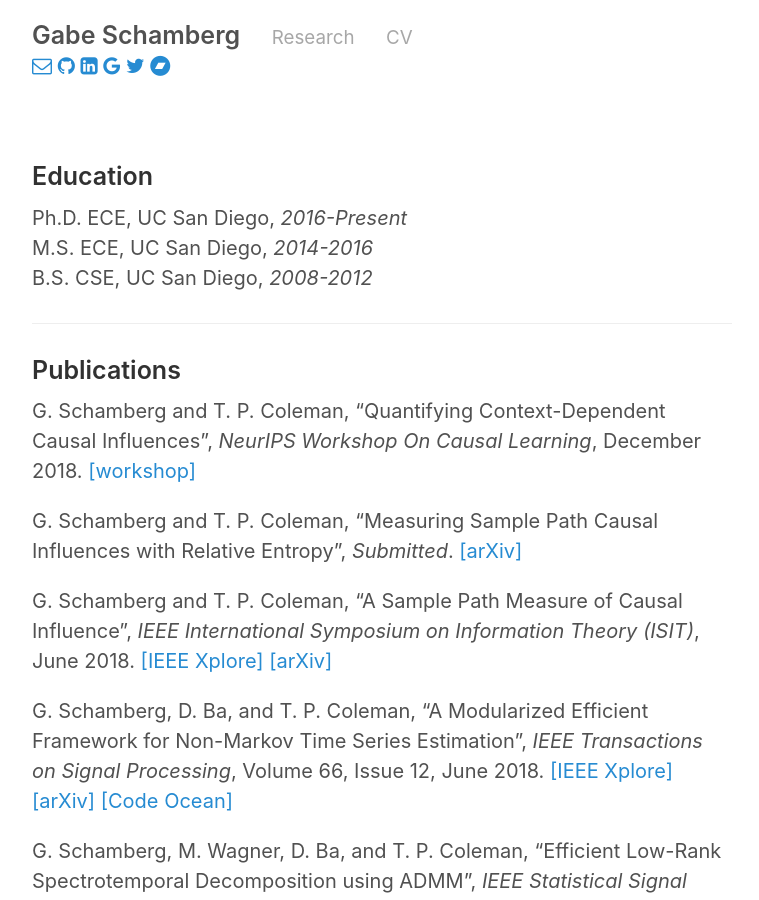
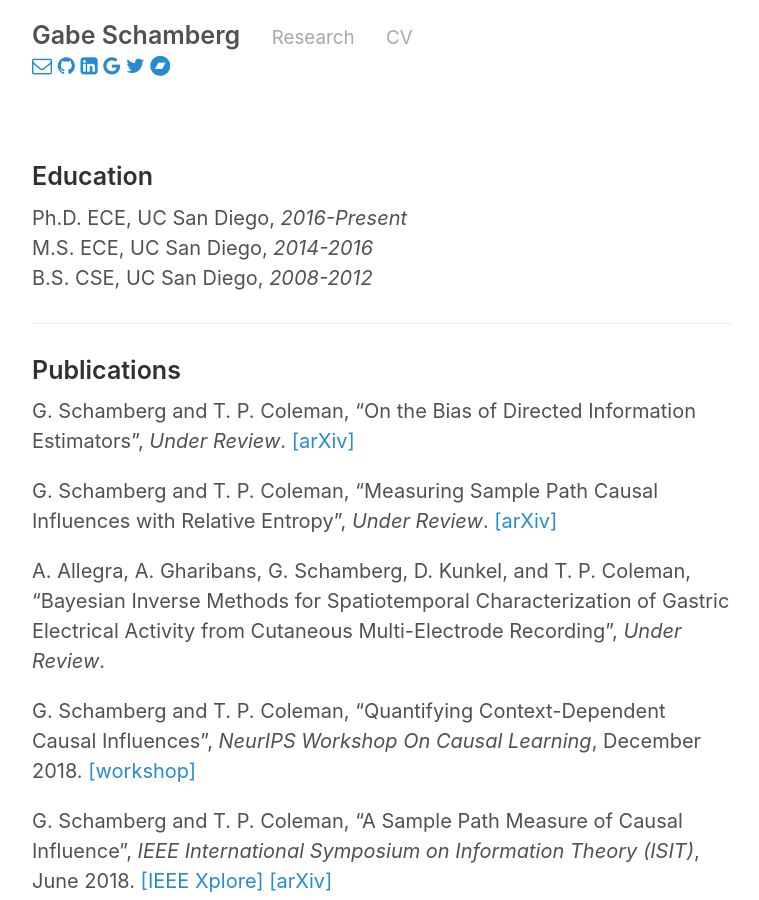
Before and after one commit to gabeschamberg/gabeschamberg.github.io, a Jekyll site: the page built from cv.md, in a window 1280 px wide and 900 px high. Shown: the whole window, without its empty margins (258-1017 px from the left). Built offline with Jekyll 4.4.1, drawn with Linux system fonts in a browser that asks for light colours.

Commit message:
Updating publications

```diff
--- a/cv.md
+++ b/cv.md
@@ -13,10 +13,15 @@ B.S. CSE, UC San Diego, *2008-2012*
 
 ### Publications
 
+G. Schamberg and T. P. Coleman, "On the Bias of Directed Information Estimators", *Under Review*.
+[[arXiv]](https://arxiv.org/abs/1902.00580)
+
+G. Schamberg and T. P. Coleman, "Measuring Sample Path Causal Influences with Relative Entropy", *Under Review*.
+[[arXiv]](https://arxiv.org/abs/1810.05250)
+
+A. Allegra, A. Gharibans, G. Schamberg, D. Kunkel, and T. P. Coleman, “Bayesian Inverse Methods for Spatiotemporal Characterization of Gastric Electrical Activity from Cutaneous Multi-Electrode Recording”, *Under Review*.
+
 G. Schamberg and T. P. Coleman, "Quantifying Context-Dependent Causal Influences", *NeurIPS Workshop On Causal Learning*, December 2018. [[workshop]](https://sites.google.com/view/nips2018causallearning/home)
-
-G. Schamberg and T. P. Coleman, "Measuring Sample Path Causal Influences with Relative Entropy", *Submitted*.
-[[arXiv]](https://arxiv.org/abs/1810.05250)
 
 G. Schamberg and T. P. Coleman, "A Sample Path Measure of Causal Influence", *IEEE International Symposium on Information Theory (ISIT)*, June 2018.
 [[IEEE Xplore]](https://ieeexplore.ieee.org/document/8437627/)
@@ -35,12 +40,15 @@ G. Schamberg, M. Wagner, D. Ba, and T. P. Coleman, “Efficient Low-Rank Spectro
 -----
 
 ### Posters and Presentations
+"TBD", *Information Theory and Applications (ITA)*, January 2019 (Talk).
 
-"Quantifying Context-Dependent Causal Influences", *NIPS Workshop on Causal Learning*, December 2018. (Poster).
+"On the Bias of Directed Information Estimators", *Information Theory and Applications (ITA)*, January 2019 (Poster).
 
-"A Sample Path Measure of Causal Influence", *IEEE International Symposium on Information Theory (ISIT)*, June 2018. (Talk)
+"Quantifying Context-Dependent Causal Influences", *NeurIPS Workshop on Causal Learning*, December 2018 (Poster).
 
-"Efficient Low-Rank Spectrotemporal Decomposition using ADMM", *IEEE Statistical Signal Processing Workshop*, June 2016. (Poster)
+"A Sample Path Measure of Causal Influence", *IEEE International Symposium on Information Theory (ISIT)*, June 2018 (Talk).
+
+"Efficient Low-Rank Spectrotemporal Decomposition using ADMM", *IEEE Statistical Signal Processing Workshop*, June 2016 (Poster).
 -->
 -----
 
```
